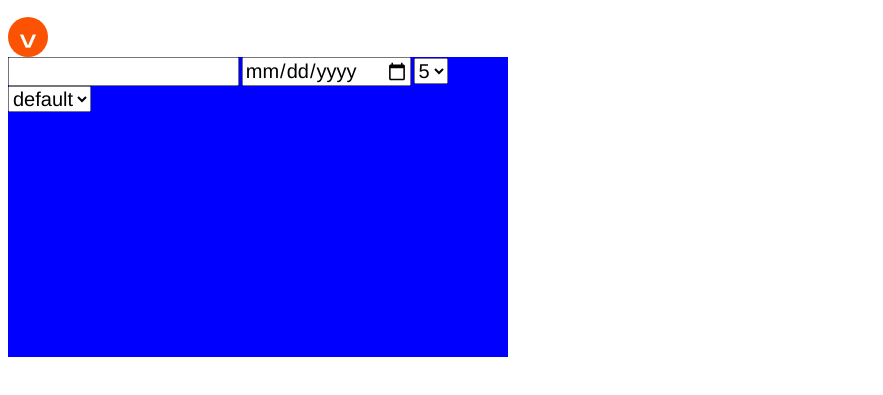
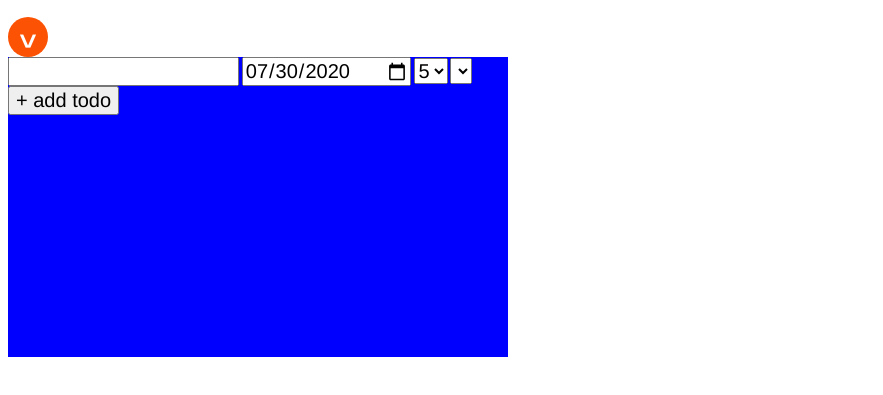
Before and after one commit to JaronArmiger/todo-list, a website built with webpack: page dist/index.html in a window 1280 px wide. Shown: the part 57-452 px from the top of the page, without its empty margins (0-883 px from the left). Built offline with nearby package versions, Linux system fonts and the light colour scheme.

Commit message:
add setDefaultDate function

```diff
--- a/src/domManipulation.js
+++ b/src/domManipulation.js
@@ -1,6 +1,7 @@
 const newTodoButton = document.querySelector('#new-todo-btn');
 const newTodoForm = document.querySelector('#new-todo-form');
 const projectSelect = document.querySelector('#project-select');
+const dueDateInput = document.querySelector('#dueDate-input');
 
 const toggleForm = () => {
   newTodoButton.addEventListener('click', (e) => {
@@ -8,6 +9,31 @@ const toggleForm = () => {
   	btn.classList.toggle("invert");
   	newTodoForm.classList.toggle("hide");
   })
+}
+
+const setDefaultDate = () => {
+  // set default to this time tomorrow
+  const now = new Date();
+  let year = now.getFullYear();
+  let month = now.getMonth() + 1;
+  let day = now.getDate() + 1;
+  console.log(day)
+  if ((day / 10) < 1) {
+  	day = "0" + day;
+  }
+  if ((month / 10) < 1) {
+  	month = "0" + month;
+  }
+  const tomorrow = `${year}-${month}-${day}`;
+  dueDateInput.setAttribute("value", tomorrow);
+}
+
+const handleFormSubmit = (e) => {
+  e.preventDefault();
+  const form = e.target;
+  const description = form["description-input"].value;
+  const dueDate = form["dueDate-input"].value;
+  console.log(dueDate)
 }
 
 const populateElement = (list, element, fn) => {
@@ -30,6 +56,8 @@ const createProjectOption = (project) => {
 
 const domManipulation = (() => {
   toggleForm();
+  setDefaultDate();
+  newTodoForm.addEventListener('submit', handleFormSubmit)
   const populateProjectSelect = (list) => {
   	return populateElement(list, projectSelect, createProjectOption);
   }
--- a/src/eventAggregator.js
+++ b/src/eventAggregator.js
@@ -53,13 +53,4 @@ const eventAggregator = (() => {
   }
 })();
 
-const testFn = (string) => {
-  console.log(string);
-}
-
-//const newEvent = event("pull");
-//console.log(newEvent);
-console.log(eventAggregator.getArray());
-eventAggregator.subscribe("newEvent", testFn);
-console.log(eventAggregator.getArray());
-eventAggregator.publish("newEvent", "fuck");
+export { eventAggregator }
--- a/src/index.js
+++ b/src/index.js
@@ -1,10 +1,11 @@
 import "../styles/style.css";
 //import { todo }            from "./todo";
 //import { project }         from "./project";
-import { domManipulation } from "./domManipulation"
+import { domManipulation } from "./domManipulation";
 import { todosManager }    from "./todosManager";
 import { projectsManager } from "./projectsManager";
-
+import { eventAggregator } from "./eventAggregator";
+/*
 console.log(projectsManager.getArray());
 todosManager.createTodo({description: "taco tuesday",
 						 dueDate: "5/3/21"});
@@ -18,3 +19,13 @@ domManipulation.populateProjectSelect(projectsArray);
 window.onload = (e) => {
   console.log("i said that")
 }
+*/
+
+const testFn = (string) => {
+  console.log(string);
+}
+
+console.log(eventAggregator.getArray());
+eventAggregator.subscribe("newEvent", testFn);
+console.log(eventAggregator.getArray());
+eventAggregator.publish("newEvent", "fuck");
```
Also changed, not shown: dist/index.html.
